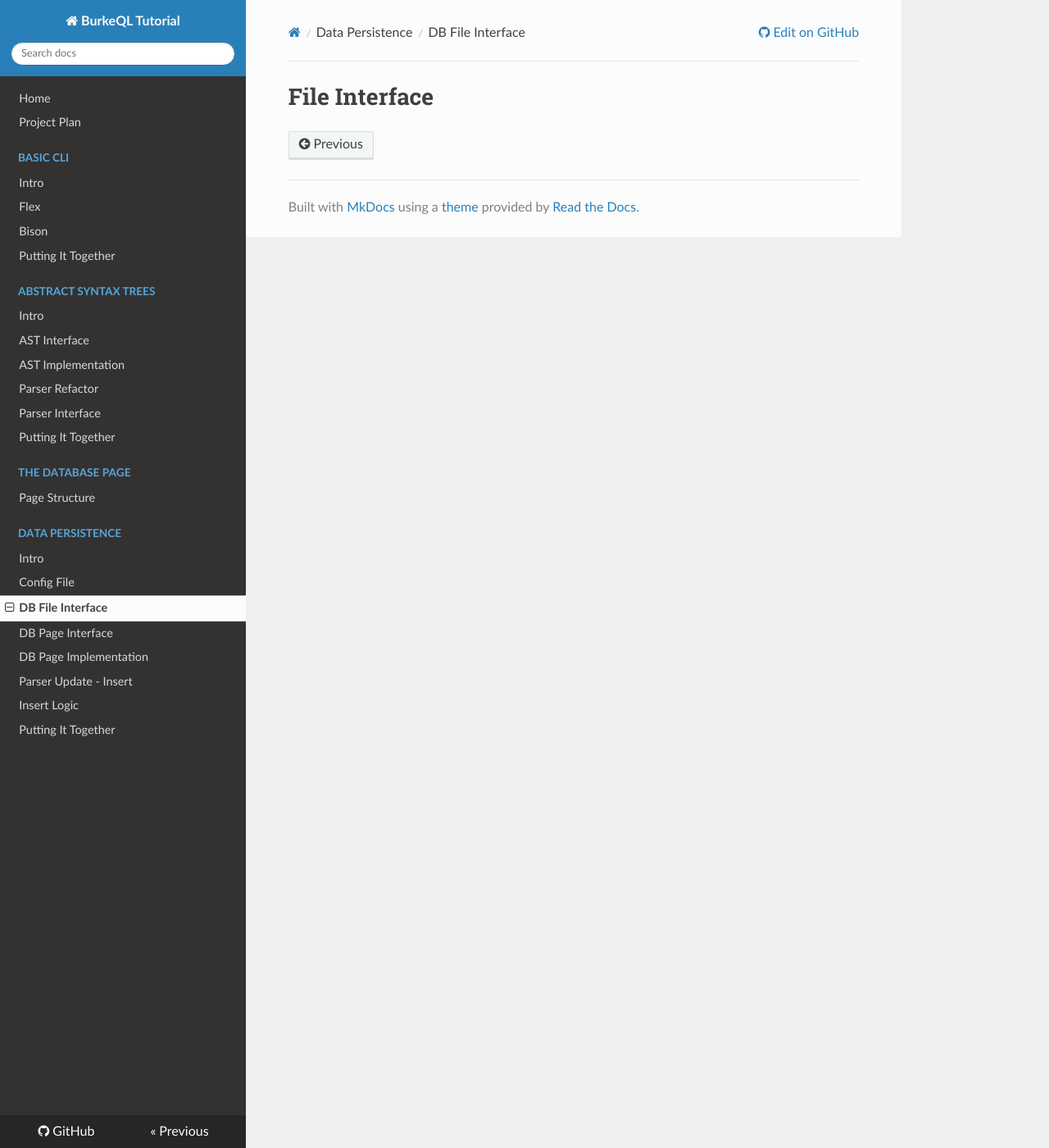
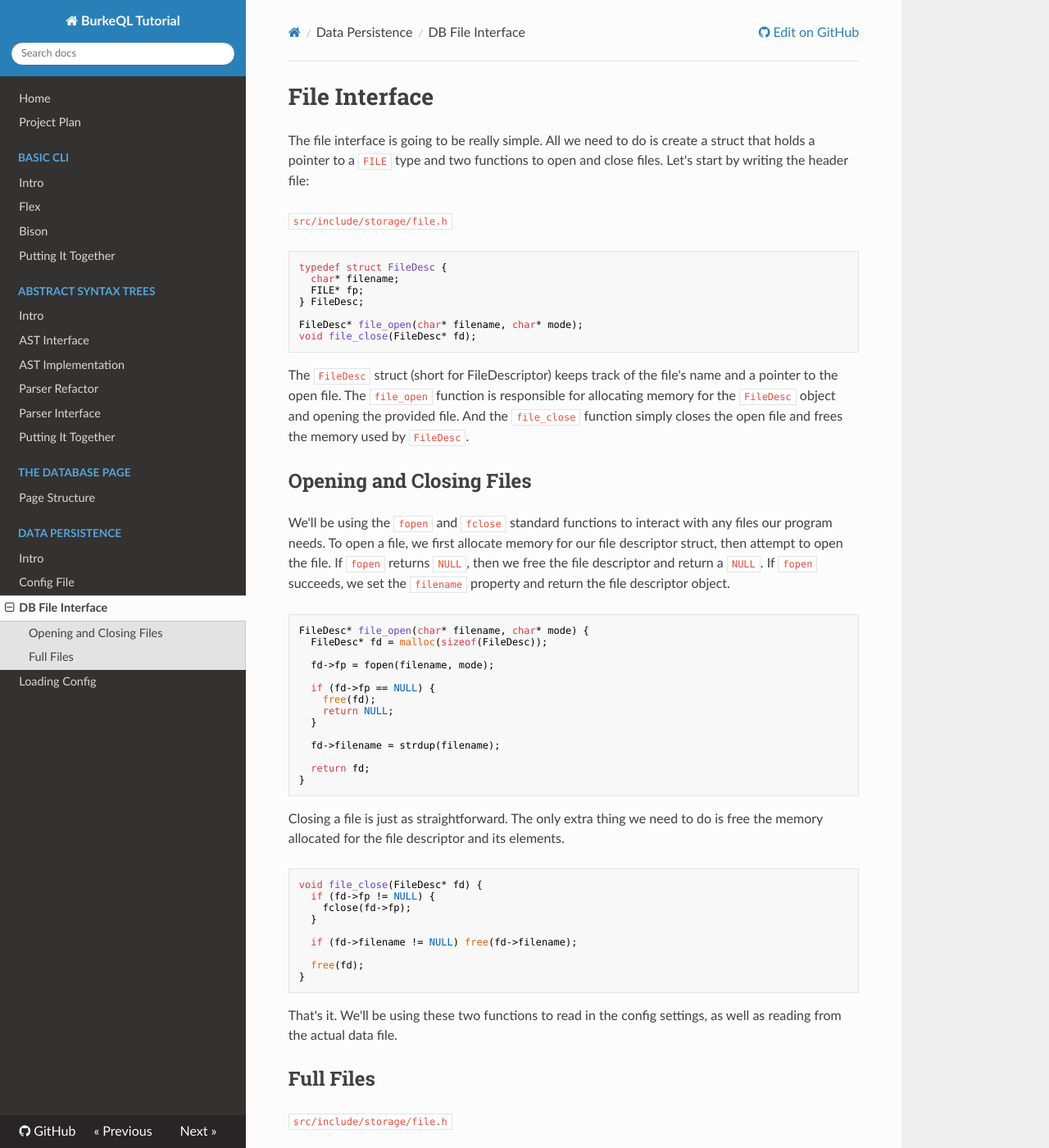
Before and after one commit to burke1791/burkeql-db, an MkDocs documentation site: the page built from docs/04-data-persistence/file-interface.md, in a window 1280 px wide and 1400 px high. Shown: the whole window at 82% size. Built offline with MkDocs 1.6.1, drawn with Linux system fonts in a browser that asks for light colours; nearby versions of some CDN libraries; some of the changed text lies outside the part shown.

Commit message:
stopping point for data-persistence

````diff
--- a/docs/04-data-persistence/file-interface.md
+++ b/docs/04-data-persistence/file-interface.md
@@ -1 +1,110 @@
 # File Interface
+
+The file interface is going to be really simple. All we need to do is create a struct that holds a pointer to a `FILE` type and two functions to open and close files. Let's start by writing the header file:
+
+`src/include/storage/file.h`
+
+```c
+typedef struct FileDesc {
+  char* filename;
+  FILE* fp;
+} FileDesc;
+
+FileDesc* file_open(char* filename, char* mode);
+void file_close(FileDesc* fd);
+```
+
+The `FileDesc` struct (short for FileDescriptor) keeps track of the file's name and a pointer to the open file. The `file_open` function is responsible for allocating memory for the `FileDesc` object and opening the provided file. And the `file_close` function simply closes the open file and frees the memory used by `FileDesc`.
+
+## Opening and Closing Files
+
+We'll be using the `fopen` and `fclose` standard functions to interact with any files our program needs. To open a file, we first allocate memory for our file descriptor struct, then attempt to open the file. If `fopen` returns `NULL`, then we free the file descriptor and return a `NULL`. If `fopen` succeeds, we set the `filename` property and return the file descriptor object.
+
+```c
+FileDesc* file_open(char* filename, char* mode) {
+  FileDesc* fd = malloc(sizeof(FileDesc));
+
+  fd->fp = fopen(filename, mode);
+
+  if (fd->fp == NULL) {
+    free(fd);
+    return NULL;
+  }
+
+  fd->filename = strdup(filename);
+
+  return fd;
+}
+```
+
+Closing a file is just as straightforward. The only extra thing we need to do is free the memory allocated for the file descriptor and its elements.
+
+```c
+void file_close(FileDesc* fd) {
+  if (fd->fp != NULL) {
+    fclose(fd->fp);
+  }
+
+  if (fd->filename != NULL) free(fd->filename);
+
+  free(fd);
+}
+```
+
+That's it. We'll be using these two functions to read in the config settings, as well as reading from the actual data file.
+
+## Full Files
+
+`src/include/storage/file.h`
+
+```c
+#ifndef FILE_H
+#define FILE_H
+
+#include <stdint.h>
+#include <stdio.h>
+
+typedef struct FileDesc {
+  char* filename;
+  FILE* fp;
+} FileDesc;
+
+FileDesc* file_open(char* filename, char* mode);
+void file_close(FileDesc* fd);
+
+#endif /* FILE_H */
+```
+
+`src/storage/file.c`
+
+```c
+#include <string.h>
+#include <stdlib.h>
+
+#include "storage/file.h"
+
+FileDesc* file_open(char* filename, char* mode) {
+  FileDesc* fd = malloc(sizeof(FileDesc));
+
+  fd->fp = fopen(filename, mode);
+
+  if (fd->fp == NULL) {
+    free(fd);
+    return NULL;
+  }
+
+  fd->filename = strdup(filename);
+
+  return fd;
+}
+
+void file_close(FileDesc* fd) {
+  if (fd->fp != NULL) {
+    fclose(fd->fp);
+  }
+
+  if (fd->filename != NULL) free(fd->filename);
+
+  free(fd);
+}
+```
--- a/mkdocs.yml
+++ b/mkdocs.yml
@@ -23,10 +23,11 @@ nav:
     - Intro: 04-data-persistence/intro.md
     - 'Config File': 04-data-persistence/config-file.md
     - 'DB File Interface': 04-data-persistence/file-interface.md
-    - 'DB Page Interface': 04-data-persistence/page-interface.md
-    - 'DB Page Implementation': 04-data-persistence/page-implementation.md
-    - 'Parser Update - Insert': 04-data-persistence/parser-insert.md
-    - 'Insert Logic': 04-data-persistence/insert-logic.md
-    - 'Putting It Together': 04-data-persistence/putting-it-together.md
+    - 'Loading Config': 04-data-persistence/loading-config.md
+    # - 'DB Page Interface': 04-data-persistence/page-interface.md
+    # - 'DB Page Implementation': 04-data-persistence/page-implementation.md
+    # - 'Parser Update - Insert': 04-data-persistence/parser-insert.md
+    # - 'Insert Logic': 04-data-persistence/insert-logic.md
+    # - 'Putting It Together': 04-data-persistence/putting-it-together.md
 
 theme: readthedocs
````
Also changed, not shown: docs/00-intro/project-plan.md (+5 -3 lines), docs/04-data-persistence/loading-config.md (added, +492 -0 lines), 2 other files.
